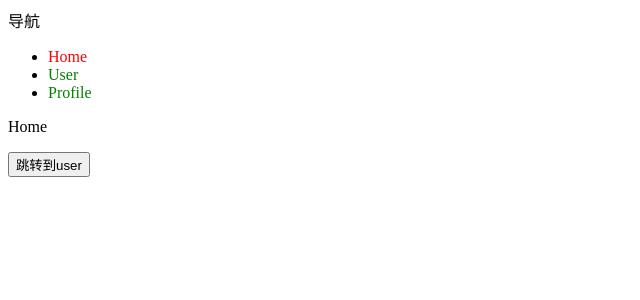
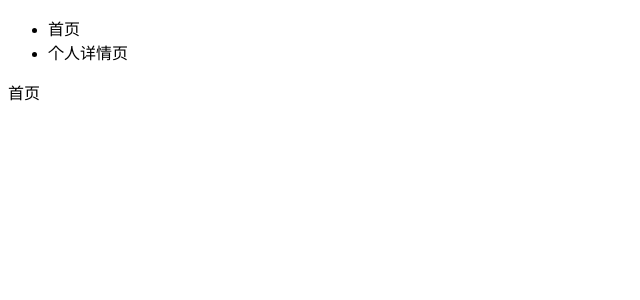
Before and after one commit to leylatop/react-router-dom-5, a React (Create React App) app: page /user/detail/1 in a window 1280 px wide. Shown: the top 300 px of the page, without its empty margins (0-640 px from the left). Built offline with nearby package versions, Linux system fonts and the light colour scheme.

Commit message:
ADD: hook.js

```diff
--- a/src/index.js
+++ b/src/index.js
@@ -1,12 +1,17 @@
 import React from 'react';
 import ReactDOM from 'react-dom/client';
-import { HashRouter as Router, Route, Switch, Redirect, Link, NavLink } from './react-router-dom';
-import Home from './components/Home';
-import User from './components/User';
-import Profile from './components/Profile';
-import Protected from './components/Protected';
-import Login from './components/Login';
-import NavHeader from './components/NavHeader';
+import { HashRouter as Router, Route, Switch, Redirect, Link, NavLink,
+  useHistory,
+  useLocation,
+  useParams,
+  useRouteMatch
+} from './react-router-dom';
+// import Home from './components/Home';
+// import User from './components/User';
+// import Profile from './components/Profile';
+// import Protected from './components/Protected';
+// import Login from './components/Login';
+// import NavHeader from './components/NavHeader';
 
 const root = ReactDOM.createRoot(document.getElementById('root'));
 const navLinkClassName='normal'
@@ -18,23 +23,60 @@ const navLinkActiveStyle = {
   color: 'red'
 }
 
+
+
+// root.render(
+//   <React.StrictMode>
+//     <Router>
+//       <NavHeader title="导航"/>
+//       <ul>
+//         <li><NavLink className={navLinkClassName} style={navLinkStyle} activeClassName={navLinkActiveClassName} activeStyle={navLinkActiveStyle} to="/" exact>Home</NavLink></li>
+//         <li><NavLink className={navLinkClassName} style={navLinkStyle} activeClassName={navLinkActiveClassName} activeStyle={navLinkActiveStyle} to="/user">User</NavLink></li>
+//         <li><NavLink className={navLinkClassName} style={navLinkStyle} activeClassName={navLinkActiveClassName} activeStyle={navLinkActiveStyle} to="/profile">Profile</NavLink></li>
+//       </ul>
+//       <Switch>
+//         <Route path="/" exact component={Home} />
+//         <Route path="/user" component={User} />
+//         {/* <Route path="/profile" component={Profile} /> */}
+//         <Protected path="/profile" component={Profile} />
+//         <Route path="/login" component={Login} />
+//         {/* <Route component={() => <div>404</div>} /> */} {/* 404页面 */}
+//         <Redirect to="/" /> {/* 重定向到首页 */}
+//       </Switch>
+//     </Router>
+//   </React.StrictMode>
+// );
+
+function Home() {
+  return <div>首页</div>
+}
+
+function UserDetail(props) {
+  const history = useHistory()
+  console.log('history', history);
+  const location = useLocation()
+  console.log('location', location)
+
+  const params = useParams()
+  console.log('params', params)
+
+  const routeMatch = useRouteMatch({path: '/user/detail/:id', strict: true, sensitive: true })
+  console.log('routeMatch', routeMatch)
+
+  return <div>UserDetail</div>
+
+}
+
 root.render(
   <React.StrictMode>
     <Router>
-      <NavHeader title="导航"/>
       <ul>
-        <li><NavLink className={navLinkClassName} style={navLinkStyle} activeClassName={navLinkActiveClassName} activeStyle={navLinkActiveStyle} to="/" exact>Home</NavLink></li>
-        <li><NavLink className={navLinkClassName} style={navLinkStyle} activeClassName={navLinkActiveClassName} activeStyle={navLinkActiveStyle} to="/user">User</NavLink></li>
-        <li><NavLink className={navLinkClassName} style={navLinkStyle} activeClassName={navLinkActiveClassName} activeStyle={navLinkActiveStyle} to="/profile">Profile</NavLink></li>
+        <li><Link to='/' exact>首页</Link></li>
+        <li><Link to={{ pathname: '/user/detail/100', state: { id: 100, name: 'qxx' } }}>个人详情页</Link></li>
       </ul>
       <Switch>
         <Route path="/" exact component={Home} />
-        <Route path="/user" component={User} />
-        {/* <Route path="/profile" component={Profile} /> */}
-        <Protected path="/profile" component={Profile} />
-        <Route path="/login" component={Login} />
-        {/* <Route component={() => <div>404</div>} /> */} {/* 404页面 */}
-        <Redirect to="/" /> {/* 重定向到首页 */}
+        <Route path="/user/detail/:id" component={UserDetail} />
       </Switch>
     </Router>
   </React.StrictMode>
--- /dev/null
+++ b/src/react-router/hooks.js
@@ -0,0 +1,40 @@
+import React from 'react'
+import RouterContext from './RouterContext'
+import matchPath from './matchPath'
+
+function useHistory() {
+  const contextRouter = React.useContext(RouterContext)
+  return contextRouter.history
+}
+
+function useLocation() {
+  const contextRouter = React.useContext(RouterContext)
+  return contextRouter.location
+}
+
+function useParams() {
+  const contextRouter = React.useContext(RouterContext)
+
+  return contextRouter.match?.params || {}
+}
+
+function useRouteMatch(path) {
+  // 1. 获取当前的真实路径
+  const location = useLocation()
+  const match = React.useContext(RouterContext).match
+
+  let options = {}
+  if(typeof path === 'string') {
+    options.path = path
+  } else if(typeof path === 'object') {
+    options = {...path}
+  }
+  return path ? matchPath(location.pathname, options) : match
+}
+
+export {
+  useHistory,
+  useLocation,
+  useParams,
+  useRouteMatch
+}
--- a/src/react-router/index.js
+++ b/src/react-router/index.js
@@ -6,3 +6,4 @@ export { default as Redirect } from './Redirect'
 export { default as Lifecycle } from './Lifecycle'
 export { default as withRouter } from './withRouter'
 export { default as Prompt } from './Prompt'
+export { useHistory, useLocation, useParams, useRouteMatch } from './hooks'
```
